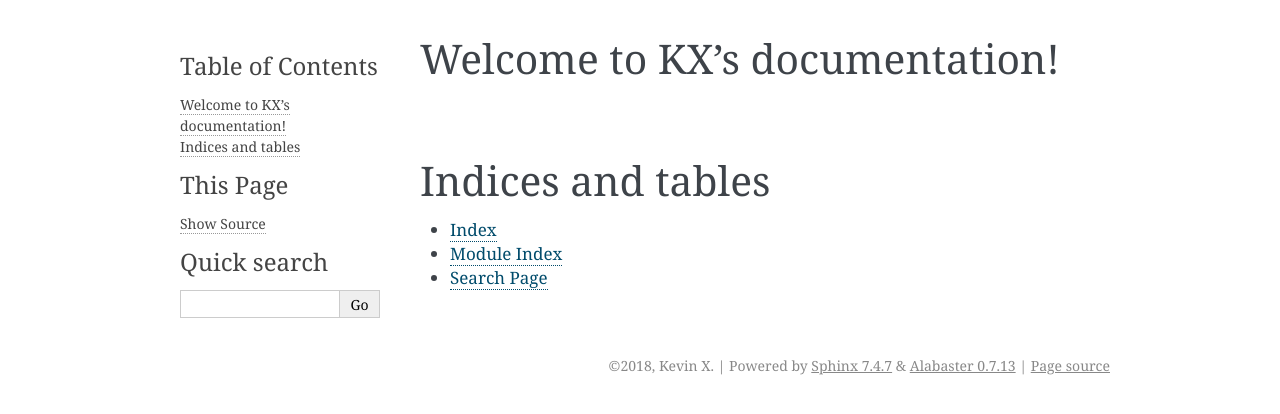
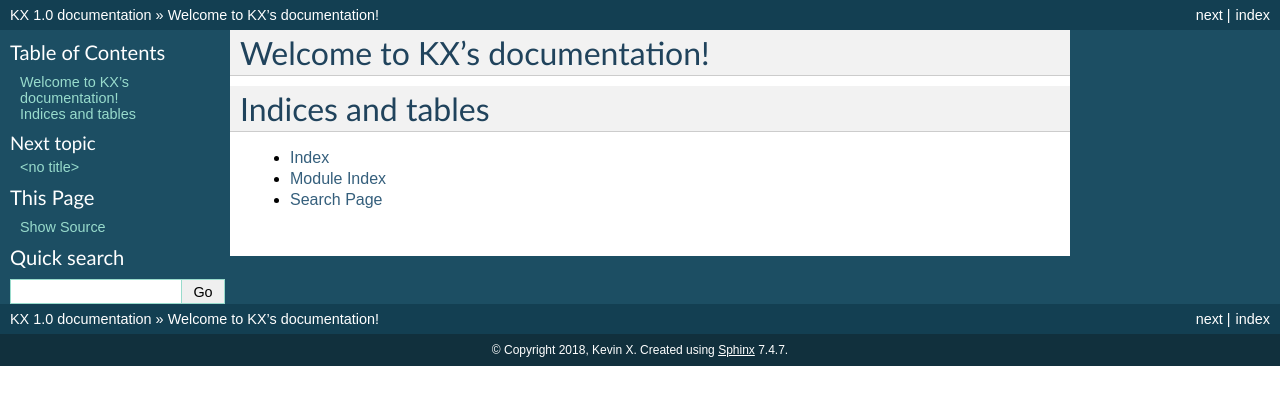
Before and after one commit to kxie28/kxie28.github.io, a Sphinx documentation site: the page built from docs/source/index.rst, in a window 1280 px wide. Shown: the top 414 px of the page. Built offline with Sphinx 7.4.7, drawn with Linux system fonts in a browser that asks for light colours.

Commit message:
changed html theme

```diff
--- a/docs/source/conf.py
+++ b/docs/source/conf.py
@@ -74,7 +74,10 @@ pygments_style = 'sphinx'
 # The theme to use for HTML and HTML Help pages.  See the documentation for
 # a list of builtin themes.
 #
-html_theme = 'alabaster'
+html_theme = 'classic'
+html_them_options = {
+        "relbarbgcolo": "black"
+}
 
 # Theme options are theme-specific and customize the look and feel of a theme
 # further.  For a list of options available for each theme, see the
```
